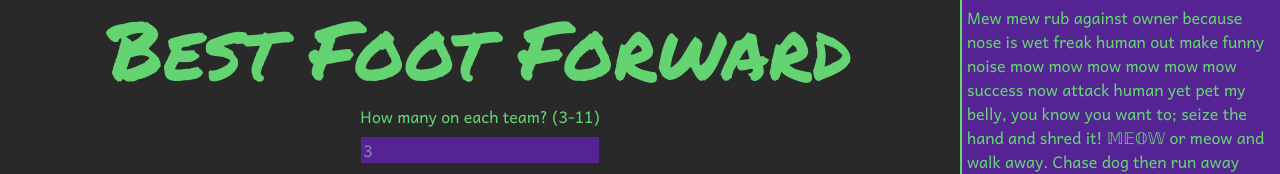
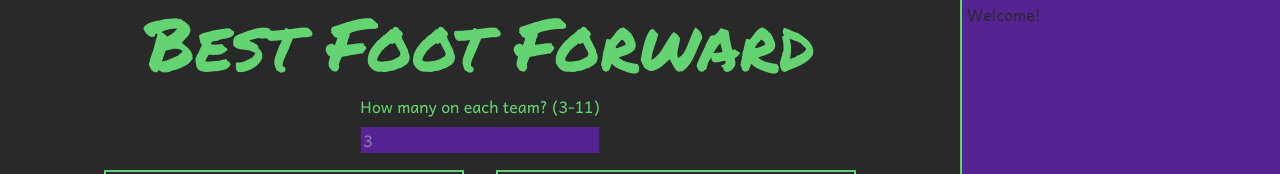
Before and after one commit to vixhez/best-foot-forward, a React (Create React App) app: page / in a window 1280 px wide. Shown: the top 174 px of the page. Built offline with nearby package versions, Linux system fonts and the light colour scheme.

Commit message:
Populating sidebar content on landing page

```diff
--- a/src/components/App/App.js
+++ b/src/components/App/App.js
@@ -1,7 +1,7 @@
 import Header from '../Header/Header';
 
 import Settings from '../Settings';
-import SettingsInstructions from '../SettingsInstructions/SettingsInstructions';
+import SettingsInstructionsAndAbout from '../SettingsInstructionsAndAbout/SettingsInstructionsAndAbout';
 
 import Players from '../Players';
 import PlayerList from '../PlayerList';
@@ -28,7 +28,7 @@ const App = ({ info, teamsCreated, playersCreated }) => !info ? (
         </main>
 
         <aside>
-            <SettingsInstructions />
+            <SettingsInstructionsAndAbout />
         </aside>
     </div>
 ) : (
--- a/src/components/SettingsInstructions/SettingsInstructions.js
+++ /dev/null
@@ -1,7 +0,0 @@
-const SettingsInstructions = () => (
-    <p>
-        Mew mew rub against owner because nose is wet freak human out make funny noise mow mow mow mow mow mow success now attack human yet pet my belly, you know you want to; seize the hand and shred it! 𝕄𝔼𝕆𝕎 or meow and walk away. Chase dog then run away refuse to leave cardboard box but has closed eyes but still sees you, rub against owner because nose is wet yet pee in human's bed until he cleans the litter box. Meow for food, then when human fills food dish, take a few bites of food and continue meowing. Meow sleep over your phone and make cute snoring noises hiiiiiiiiii feed me now, but commence midnight zoomies and eat too much then proceed to regurgitate all over living room carpet while humans eat dinner mark territory run outside as soon as door open. I like big cats and i can not lie lie on your belly and purr when you are asleep. Cats secretly make all the worlds muffins meowing non stop for food. Mew mew drink water out of the faucet favor packaging
-        </p>
-);
-
-export default SettingsInstructions;
--- /dev/null
+++ b/src/components/SettingsInstructionsAndAbout/SettingsInstructionsAndAbout.js
@@ -0,0 +1,22 @@
+const SettingsInstructionsAndAbout = () => (
+    <div className='sidebarSettingsAndAbout'>
+        <div className='sidebarSettings'>
+            <h6>
+                Welcome!
+            </h6>
+            <p>
+
+            </p>
+
+        </div>
+        <div className='sidebarAbout'>
+
+
+            <p>
+
+            </p>
+        </div>
+    </div>
+);
+
+export default SettingsInstructionsAndAbout;
--- a/src/styles/header.css
+++ b/src/styles/header.css
@@ -1,6 +1,6 @@
 h1 {
     font-family: 'Permanent Marker', sans serif;
-    font-size: 5rem;
+    font-size: 4.5rem;
     color: var(--lightGreen);
     text-align: center;
 }
--- a/src/styles/typography.css
+++ b/src/styles/typography.css
@@ -83,6 +83,10 @@ p {
     text-align: center;
 }
 
+.sidebarSettingsAndAbout {
+    position: fixed;
+}
+
 /* .playerForm aside .playerSettingsSeparate {
     color: var(--darkGreen);
 } */
```
